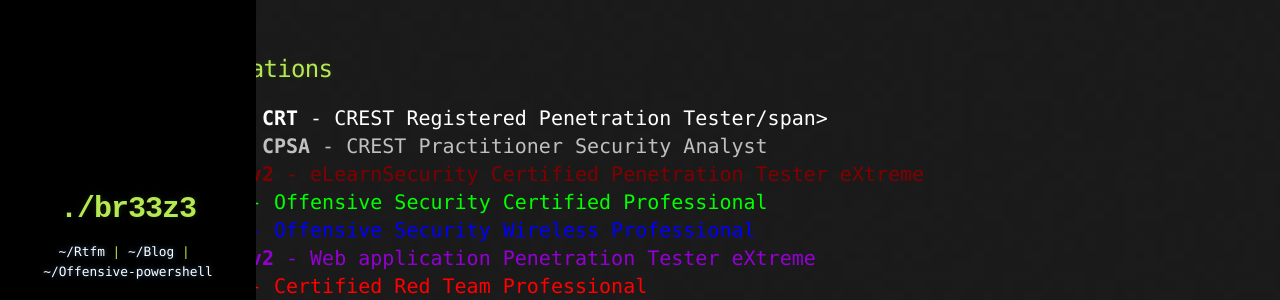
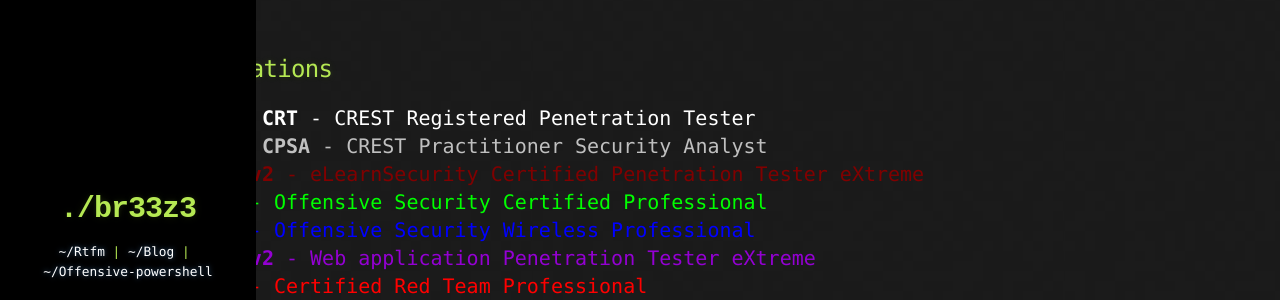
Before and after one commit to br33z3/br33z3.github.io, a Jekyll site: the page built from _pages/index.md, in a window 1280 px wide and 900 px high, scrolled down 468 px. Shown: the part 154-454 px from the top of the window. Built offline with Jekyll 4.4.1, drawn with Linux system fonts in a browser that asks for light colours; comment, search, counter and statistics services are not loaded.

Commit message:
Update index.md

```diff
--- a/_pages/index.md
+++ b/_pages/index.md
@@ -15,7 +15,7 @@ Currently, he is a full-time consultant and working as a bounty hunter in Synack
 
 
 ## Certifications
-*      &nbsp;<span style="color:white; font-size: 20px">**CREST CRT** - CREST Registered Penetration Tester/span><br />
+*      &nbsp;<span style="color:white; font-size: 20px">**CREST CRT** - CREST Registered Penetration Tester</span><br />
 *      &nbsp;<span style="color:silver; font-size: 20px">**CREST CPSA** - CREST Practitioner Security Analyst</span><br />
 *      &nbsp;<span style="color:maroon; font-size: 20px">**eCPTXv2** - eLearnSecurity Certified Penetration Tester eXtreme</span><br />
 *      &nbsp;<span style="color:lime; font-size: 20px">**OSCP** - Offensive Security Certified Professional</span><br />
```
